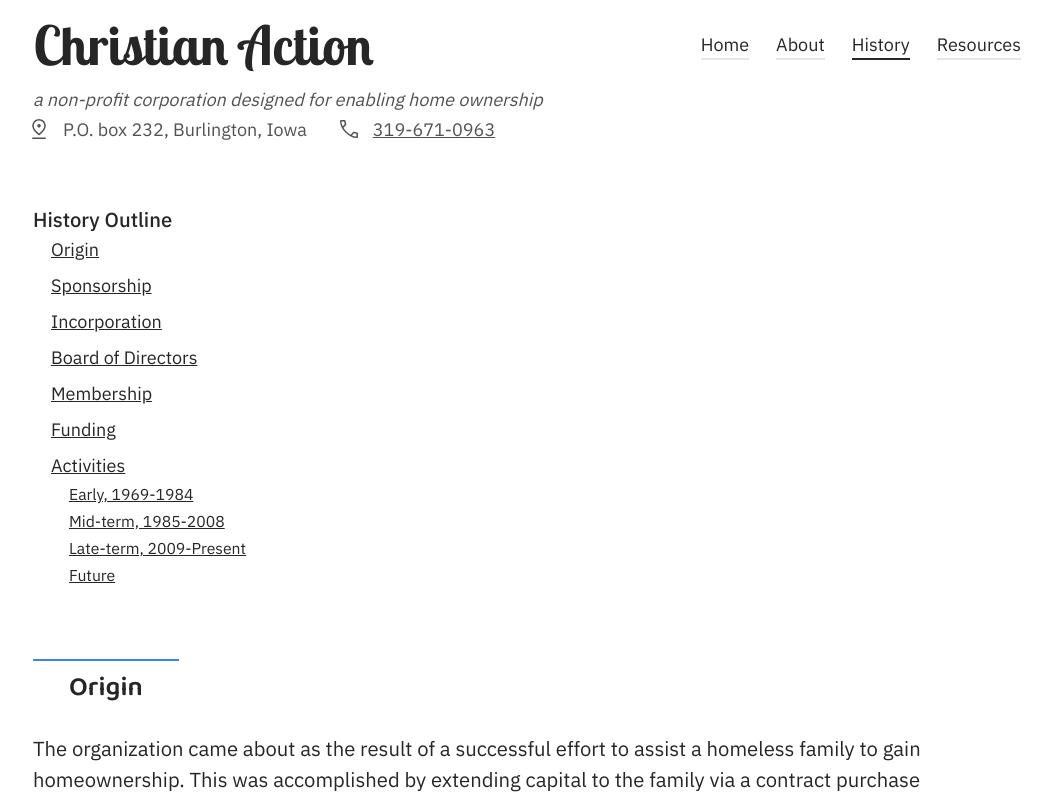
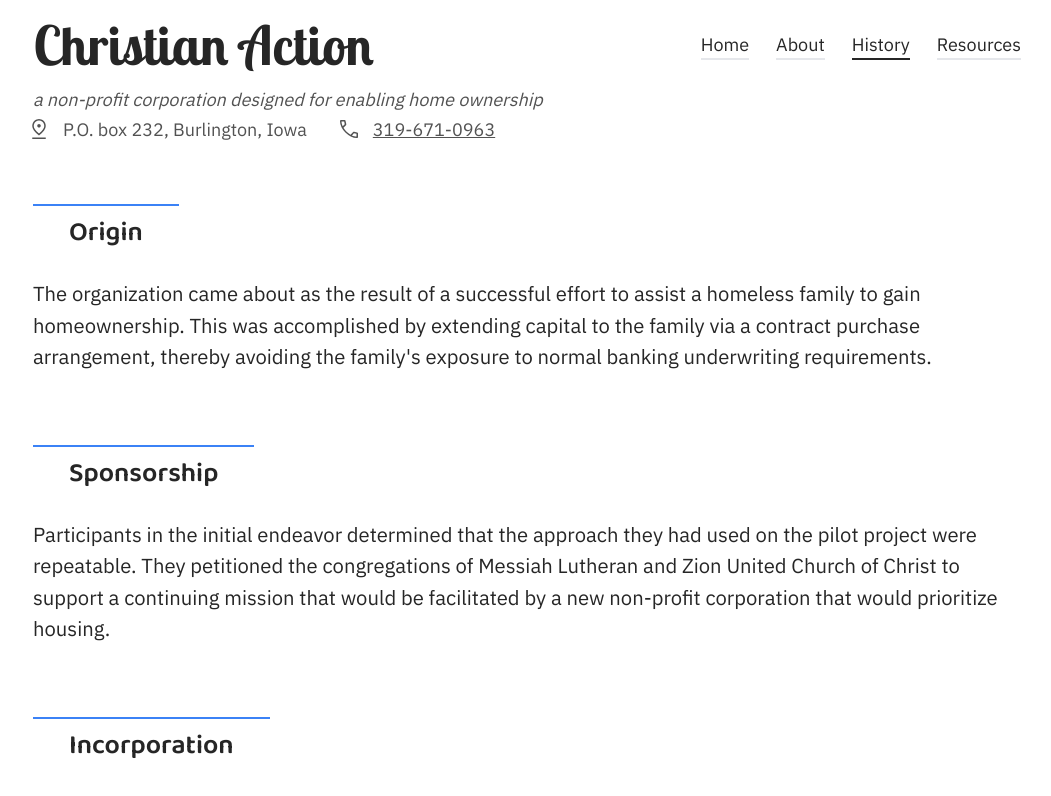
Before and after one commit to blaze-vincent/christian-action-2022, a Next.js app: page /history in a window 1280 px wide. Shown: the top 796 px of the page, without its empty margins (113-1164 px from the left). Built offline with nearby package versions, Linux system fonts and the light colour scheme.

Commit message:
Fix typo; Remove outline

```diff
--- a/pages/history.js
+++ b/pages/history.js
@@ -14,54 +14,54 @@
 
 export default function History(){
 
-  const sections = [
-    {
-      name: 'Origin',
-      fragment: '#origin'
-    },
-    {
-      name: 'Sponsorship',
-      fragment: '#sponsorship'
-    },
-    {
-      name: 'Incorporation',
-      fragment: '#incorporation'
-    },
-    {
-      name: 'Board of Directors',
-      fragment: '#board'
-    },
-    {
-      name: 'Membership',
-      fragment: '#membership'
-    },
-    {
-      name: 'Funding',
-      fragment: '#funding'
-    },
-    {
-      name: 'Activities',
-      fragment: '#activities',
-      subsections: [
-        {
-          name: 'Early, 1969-1984',
-          fragment: '#early'
-        },
-        {
-          name: 'Mid-term, 1985-2008',
-          fragment: '#mid'
-        },
-        {
-          name: 'Late-term, 2009-Present',
-          fragment: '#late'
-        },
-        {
-          name: 'Future',
-          fragment: '#future'
-        }
-      ]
-    }
-  ]
+  // const sections = [
+  //   {
+  //     name: 'Origin',
+  //     fragment: '#origin'
+  //   },
+  //   {
+  //     name: 'Sponsorship',
+  //     fragment: '#sponsorship'
+  //   },
+  //   {
+  //     name: 'Incorporation',
+  //     fragment: '#incorporation'
+  //   },
+  //   {
+  //     name: 'Board of Directors',
+  //     fragment: '#board'
+  //   },
+  //   {
+  //     name: 'Membership',
+  //     fragment: '#membership'
+  //   },
+  //   {
+  //     name: 'Funding',
+  //     fragment: '#funding'
+  //   },
+  //   {
+  //     name: 'Activities',
+  //     fragment: '#activities',
+  //     subsections: [
+  //       {
+  //         name: 'Early, 1969-1984',
+  //         fragment: '#early'
+  //       },
+  //       {
+  //         name: 'Mid-term, 1985-2008',
+  //         fragment: '#mid'
+  //       },
+  //       {
+  //         name: 'Late-term, 2009-Present',
+  //         fragment: '#late'
+  //       },
+  //       {
+  //         name: 'Future',
+  //         fragment: '#future'
+  //       }
+  //     ]
+  //   }
+  // ]
 
   return <div
     className="w-full max-w-screen-lg flex flex-col gap-16 px-4 mb-40"
@@ -74,12 +74,12 @@
     </Head>
 
     {/* outline */}
-    <div>
+    {/* <div>
       <h3
         className="text-lg font-medium"
       >History Outline</h3>
       <OutlineTree tree={sections} />
-    </div>
+    </div> */}
 
     <Article>
       <SectionTitle id="origin">Origin</SectionTitle>
@@ -124,7 +124,7 @@
     </Article>
 
     <Article>
-      <SectionTitle id="activities">Activities</SectionTitle>
+      <SectionTitle id="activities">History</SectionTitle>
 
       <Article subsection>
         <SectionTitle subsection id="early">Early, 1969-1984</SectionTitle>
@@ -145,7 +145,7 @@
       <Article subsection>
         <SectionTitle subsection id="late">Late-term, 2009-Present</SectionTitle>
         <p>
-          Beyond market indluences, the complexity and time requirements of the HOME Program, which continued to be prioritized, left little capacity for other involvements and the utilization of the contract sales design waned. The design of Christian Action, Inc.&apos;s HOME project was set up to provide &quot;gap&quot; funding for each activity including a combination of down payment assistance, mortgage write-down, and rehabilitation financing. In 2008, the Great Recession occurred. It disrupted the nation&apos;s capital markets and temporarily closed the insured marketplace, effectively depriving lower-income families of access to mortgage financing. Because client families were effectively frozen out, the approved HOME design was no longer viable and the organization was eventually required to surrender its last award, a loss of $299,000. Subsequently, the organization has sought out partnership opportunities to continue the mission. Examples include funding for the Burlington Homeless Shelter and joint ventures with the Southeast Iowa Regional Planning Commission. In addition, Christian Action, Inc. has resumed its traditional activities.
+          Beyond market influences, the complexity and time requirements of the HOME Program, which continued to be prioritized, left little capacity for other involvements and the utilization of the contract sales design waned. The design of Christian Action, Inc.&apos;s HOME project was set up to provide &quot;gap&quot; funding for each activity including a combination of down payment assistance, mortgage write-down, and rehabilitation financing. In 2008, the Great Recession occurred. It disrupted the nation&apos;s capital markets and temporarily closed the insured marketplace, effectively depriving lower-income families of access to mortgage financing. Because client families were effectively frozen out, the approved HOME design was no longer viable and the organization was eventually required to surrender its last award, a loss of $299,000. Subsequently, the organization has sought out partnership opportunities to continue the mission. Examples include funding for the Burlington Homeless Shelter and joint ventures with the Southeast Iowa Regional Planning Commission. In addition, Christian Action, Inc. has resumed its traditional activities.
         </p>
       </Article>
 
```
